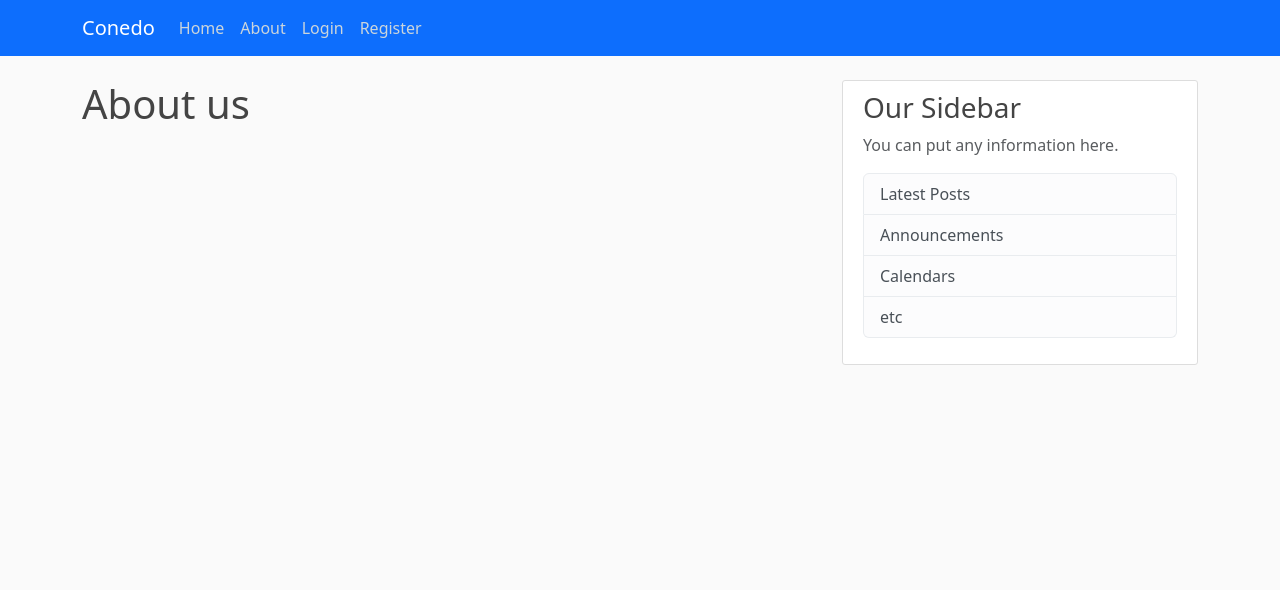
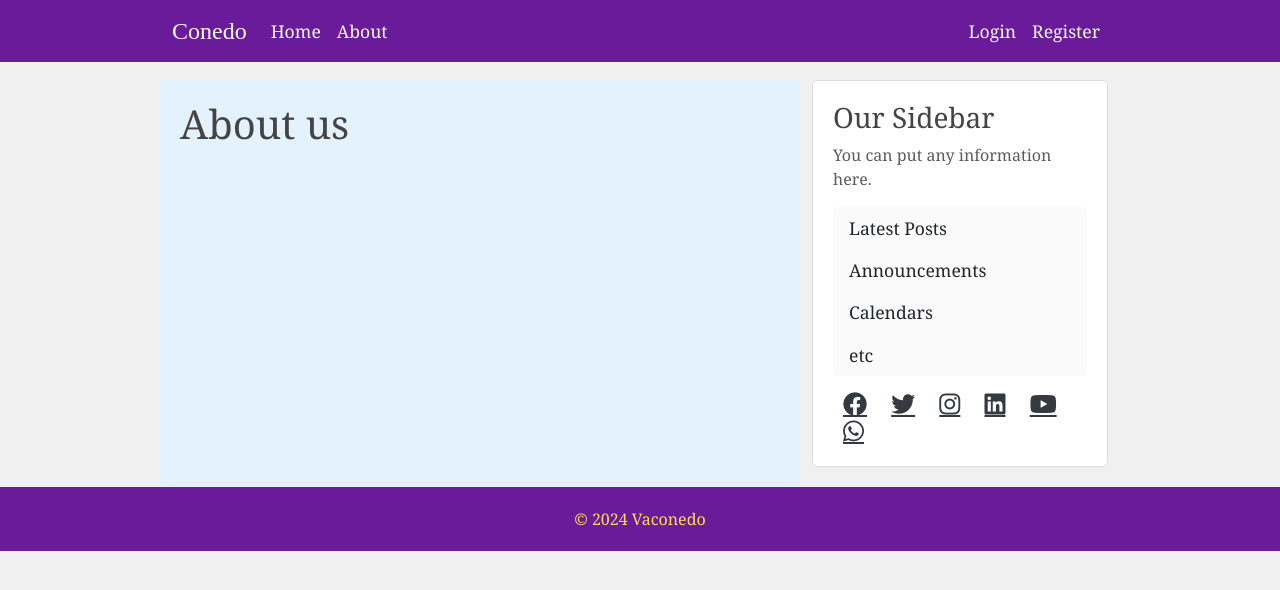
Before and after one commit to conedo/Africode_Blog, a Flask app: page /about in a window 1280 px wide. Shown: the top 590 px of the page. Run offline with Flask 3, Linux system fonts and the light colour scheme; some libraries are stand-ins or nearby versions.

Commit message:
added new files

```diff
--- a/app/templates/base.html
+++ b/app/templates/base.html
@@ -4,35 +4,103 @@
     <meta charset="UTF-8">
     <meta name="viewport" content="width=device-width, initial-scale=1.0">
     <link href="https://cdn.jsdelivr.net/npm/bootstrap@5.3.3/dist/css/bootstrap.min.css" rel="stylesheet" integrity="sha384-QWTKZyjpPEjISv5WaRU9OFeRpok6YctnYmDr5pNlyT2bRjXh0JMhjY6hW+ALEwIH" crossorigin="anonymous">
-
+    <link href="https://cdnjs.cloudflare.com/ajax/libs/font-awesome/6.1.1/css/all.min.css" rel="stylesheet">
     <link rel="stylesheet" type="text/css" href="{{ url_for('static', filename='main.css') }}">
     {% if title %}
-        <title>{{title}}</title>
-
+        <title>{{ title }}</title>
     {% else %}
         <title>Vaconedo</title>
-
     {% endif %}
+    <style>
+        body {
+            font-family: 'Georgia', serif;
+            background-color: #f0f0f0;
+            color: #333;
+        }
+        .navbar {
+            background-color: #6a1b9a;
+        }
+        .navbar-brand {
+            font-family: 'Times New Roman', Times, serif;
+            font-size: 1.5rem;
+            color: #f8f9fa !important;
+        }
+        .navbar-nav .nav-link {
+            font-size: 1.1rem;
+            color: #f8f9fa !important;
+        }
+        .navbar-nav .nav-link:hover {
+            color: #ffdd57 !important;
+        }
+        .content-section {
+            background-color: #fff;
+            padding: 20px;
+            border: 1px solid #ddd;
+            border-radius: 5px;
+            margin-bottom: 20px;
+        }
+        .list-group-item {
+            border: none;
+            font-size: 1.1rem;
+            background-color: #fafafa;
+        }
+        .list-group-item:hover {
+            background-color: #ffdd57;
+        }
+        .social-icons a {
+            color: #343a40;
+            margin: 0 10px;
+            font-size: 24px;
+            transition: color 0.3s;
+        }
+        .social-icons a:hover {
+            color: initial;
+        }
+        .social-icons a:hover.fa-facebook { color: #3b5998; }
+        .social-icons a:hover.fa-twitter { color: #1da1f2; }
+        .social-icons a:hover.fa-instagram { color: #e1306c; }
+        .social-icons a:hover.fa-linkedin { color: #0077b5; }
+        .social-icons a:hover.fa-youtube { color: #ff0000; }
+        .social-icons a:hover.fa-whatsapp { color: #25D366; }
+        .container {
+            max-width: 960px;
+            margin: 0 auto;
+        }
+        .header, .footer {
+            background-color: #6a1b9a;
+            color: #ffdd57;
+            padding: 20px 0;
+            text-align: center;
+        }
+        .header h1, .footer p {
+            margin: 0;
+        }
+        .main-content {
+            background-color: #e3f2fd;
+            padding: 20px;
+            border-radius: 5px;
+        }
+    </style>
 </head>
 <body>
-    <header class="site-header">
-        <nav class="navbar navbar-expand-md navbar-dark bg-primary fixed-top">
+    <!-- <header class="site-header header"> -->
+        <nav class="navbar navbar-expand-md navbar-dark fixed-top">
             <div class="container">
-            <a class="navbar-brand mr-4" href="/">Conedo</a>
-            <button class="navbar-toggler" type="button" data-toggle="collapse" data-target="#navbarToggle" aria-controls="navbarToggle" aria-expanded="false" aria-label="Toggle navigation">
+                <a class="navbar-brand" href="/">Conedo</a>
+                <button class="navbar-toggler" type="button" data-bs-toggle="collapse" data-bs-target="#navbarToggle" aria-controls="navbarToggle" aria-expanded="false" aria-label="Toggle navigation">
                     <span class="navbar-toggler-icon"></span>
                 </button>
                 <div class="collapse navbar-collapse" id="navbarToggle">
-              <div class="navbar-nav mr-auto">
+                    <div class="navbar-nav me-auto">
                         <a class="nav-item nav-link" href="{{ url_for('home') }}">Home</a>
                         <a class="nav-item nav-link" href="{{ url_for('about') }}">About</a>
                     </div>
                     <!-- Navbar Right Side -->
                     <div class="navbar-nav">
-                {% if current_user.is_authenticated  %}
+                        {% if current_user.is_authenticated %}
                         <a class="nav-item nav-link" href="{{ url_for('logout') }}">Log-out</a>
                         <a class="nav-item nav-link" href="{{ url_for('account') }}">Account</a>
-                <a class="nav-item nav-link" href="{{ url_for('new_post') }}">New_Post</a>
+                        <a class="nav-item nav-link" href="{{ url_for('new_post') }}">New Post</a>
                         {% else %}
                         <a class="nav-item nav-link" href="{{ url_for('login') }}">Login</a>
                         <a class="nav-item nav-link" href="{{ url_for('register') }}">Register</a>
@@ -41,39 +109,46 @@
                 </div>
             </div>
         </nav>
-      </header>
-      <main role="main" class="container">
+    <!-- </header> -->
+    <main role="main" class="container" style="margin-top: 80px;">
         <div class="row">
-          <div class="col-md-8">
+            <div class="col-md-8 main-content">
                 {% with messages = get_flashed_messages(with_categories=true) %}
                 {% if messages %}
-            {% for category ,message in messages %}
-            <div class="alert alert-{{category}}">
-              {{message}}
+                {% for category, message in messages %}
+                <div class="alert alert-{{ category }}">
+                    {{ message }}
                 </div>
                 {% endfor %}
                 {% endif %}
                 {% endwith %}
-
                 {% block content %}{% endblock %}
             </div>
             <div class="col-md-4">
                 <div class="content-section">
                     <h3>Our Sidebar</h3>
-              <p class='text-muted'>You can put any information here.
+                    <p class='text-muted'>You can put any information here.</p>
                     <ul class="list-group">
-                  <li class="list-group-item list-group-item-light">Latest Posts</li>
-                  <li class="list-group-item list-group-item-light">Announcements</li>
-                  <li class="list-group-item list-group-item-light">Calendars</li>
-                  <li class="list-group-item list-group-item-light">etc</li>
+                        <li class="list-group-item">Latest Posts</li>
+                        <li class="list-group-item">Announcements</li>
+                        <li class="list-group-item">Calendars</li>
+                        <li class="list-group-item">etc</li>
                     </ul>
-              </p>
+                    <div class="social-icons mt-3">
+                        <a href="https://facebook.com" class="fab fa-facebook" target="_blank"></a>
+                        <a href="https://twitter.com" class="fab fa-twitter" target="_blank"></a>
+                        <a href="https://instagram.com" class="fab fa-instagram" target="_blank"></a>
+                        <a href="https://linkedin.com" class="fab fa-linkedin" target="_blank"></a>
+                        <a href="https://youtube.com" class="fab fa-youtube" target="_blank"></a>
+                        <a href="https://wa.me/qr/SUFNCC4OMIXPO1" class="fab fa-whatsapp" target="_blank"></a>
+                    </div>
                 </div>
             </div>
         </div>
     </main>
-
+    <footer class="footer">
+        <p>&copy; 2024 Vaconedo</p>
+    </footer>
     <script src="https://cdn.jsdelivr.net/npm/bootstrap@5.3.3/dist/js/bootstrap.bundle.min.js" integrity="sha384-YvpcrYf0tY3lHB60NNkmXc5s9fDVZLESaAA55NDzOxhy9GkcIdslK1eN7N6jIeHz" crossorigin="anonymous"></script>
 </body>
-</body>
 </html>
```
Also changed, not shown: app/static/profile_pics/9eb9a8a2b4c7e62a.jpg (added), instance/site.db. Lines whose indentation alone changed are shown as unchanged.
